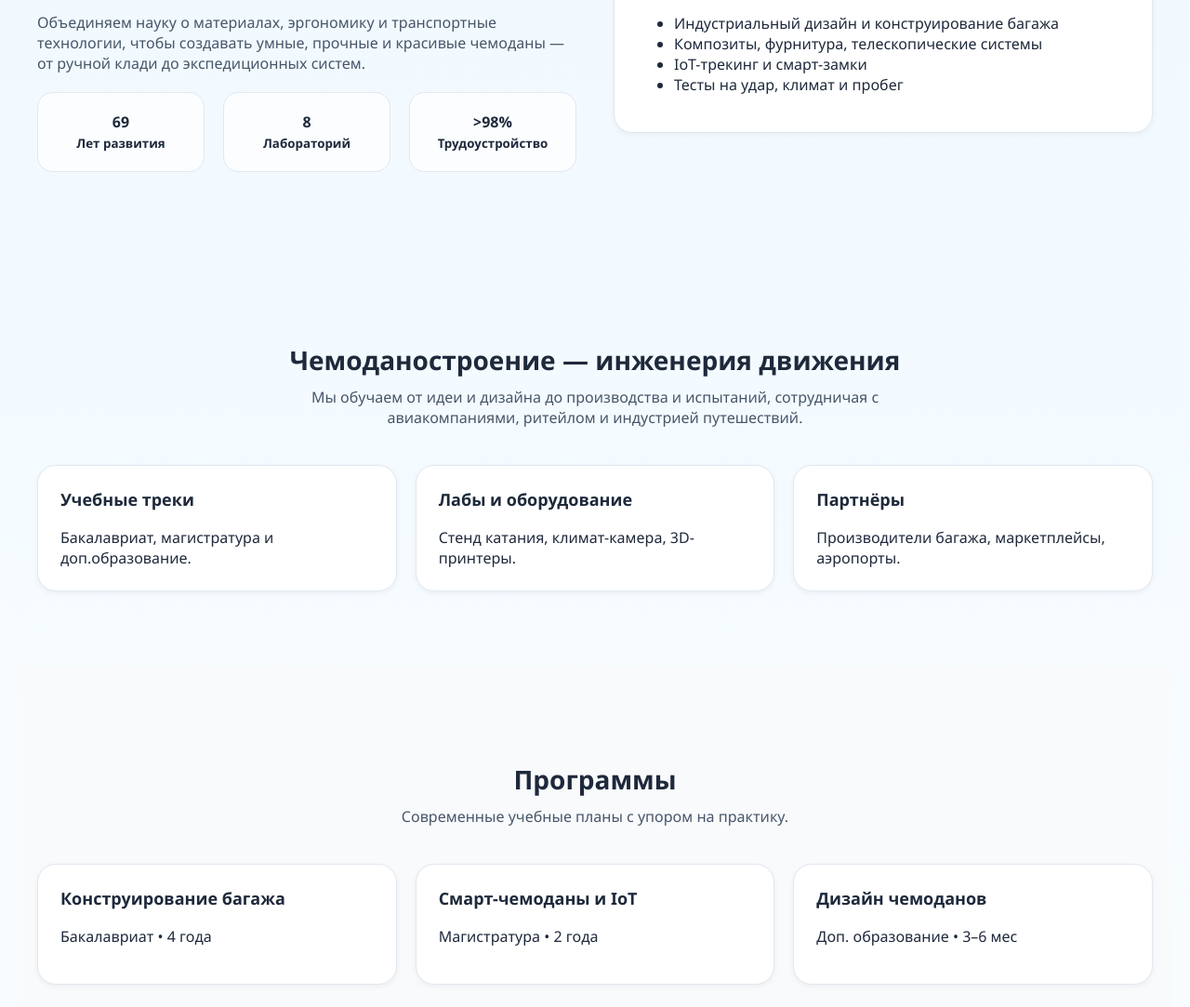
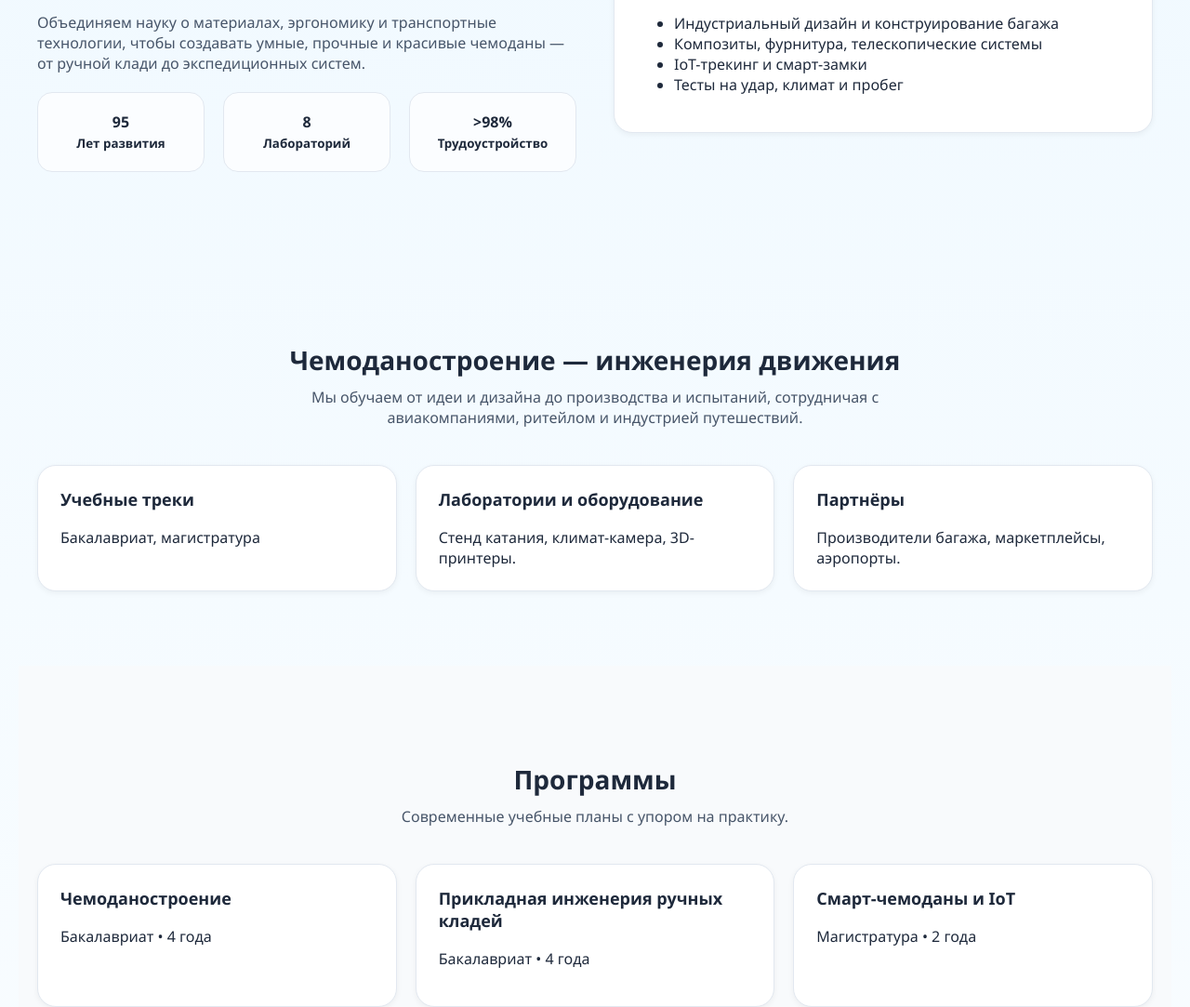
Before and after one commit to Anatoliyshak/MCI, a plain HTML site: page index.html in a window 1280 px wide. Shown: the part 231-1314 px from the top of the page at 93% size. Drawn offline with Linux system fonts and the light colour scheme.

Commit message:
Update index.html

```diff
--- a/index.html
+++ b/index.html
@@ -165,7 +165,7 @@
     <h1>МЧИ к мечте с чемоданом!</h1>
     <p>Объединяем науку о материалах, эргономику и транспортные технологии, чтобы создавать умные, прочные и красивые чемоданы — от ручной клади до экспедиционных систем.</p>
     <div class="stats">
-      <div class="stat">69<br><small>Лет развития</small></div>
+      <div class="stat">95<br><small>Лет развития</small></div>
       <div class="stat">8<br><small>Лабораторий</small></div>
       <div class="stat">&gt;98%<br><small>Трудоустройство</small></div>
     </div>
@@ -185,8 +185,8 @@
   <h2>Чемоданостроение — инженерия движения</h2>
   <p class="sub">Мы обучаем от идеи и дизайна до производства и испытаний, сотрудничая с авиакомпаниями, ритейлом и индустрией путешествий.</p>
   <div class="cards">
-    <div class="card"><h3>Учебные треки</h3>Бакалавриат, магистратура и доп.образование.</div>
-    <div class="card"><h3>Лабы и оборудование</h3>Стенд катания, климат-камера, 3D-принтеры.</div>
+    <div class="card"><h3>Учебные треки</h3>Бакалавриат, магистратура</div>
+    <div class="card"><h3>Лаборатории и оборудование</h3>Стенд катания, климат-камера, 3D-принтеры.</div>
     <div class="card"><h3>Партнёры</h3>Производители багажа, маркетплейсы, аэропорты.</div>
   </div>
 </section>
@@ -195,9 +195,9 @@
   <h2>Программы</h2>
   <p class="sub">Современные учебные планы с упором на практику.</p>
   <div class="cards">
-    <div class="card"><h3>Конструирование багажа</h3><p>Бакалавриат • 4 года</p></div>
+    <div class="card"><h3>Чемоданостроение</h3><p>Бакалавриат • 4 года</p></div>
+	<div class="card"><h3>Прикладная  инженерия ручных кладей</h3><p>Бакалавриат • 4 года</p></div>
     <div class="card"><h3>Смарт-чемоданы и IoT</h3><p>Магистратура • 2 года</p></div>
-    <div class="card"><h3>Дизайн чемоданов</h3><p>Доп. образование • 3–6 мес</p></div>
   </div>
 </section>
 
@@ -227,9 +227,9 @@
 
 <section class="section faq">
   <h2>FAQ</h2>
-  <details><summary>Можно ли совмещать учёбу и стажировку?</summary><p>Да, есть гибкий график.</p></details>
-  <details><summary>Нужны ли навыки 3D-моделирования?</summary><p>Желательны, но есть подготовительный модуль.</p></details>
-  <details><summary>Есть ли военная кафедра?</summary><p>Да, по конкурсу.</p></details>
+  <details><summary>Можно ли совмещать учёбу и стажировку?</summary><p>Да, гибкий график позволяет быть одноврменно и студентом и реальным инженером чемоданостроение.</p></details>
+  <details><summary>Нужны ли навыки 3D-моделирования?</summary><p>Желательны, однако у нас имеется подготовительный модуль.</p></details>
+  <details><summary>Есть ли военная кафедра?</summary><p>Да, поступление по конкурсу.</p></details>
 </section>
 
 <section class="section" id="contacts">
```
